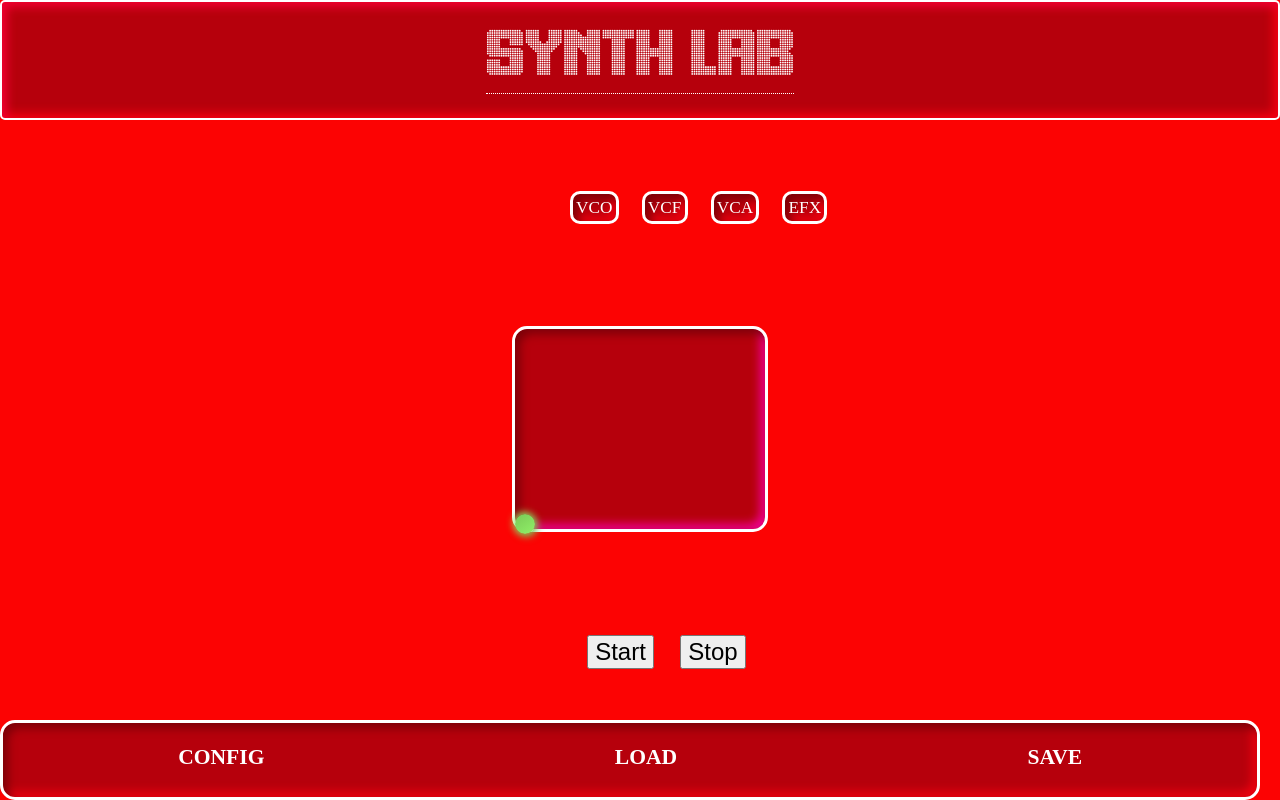
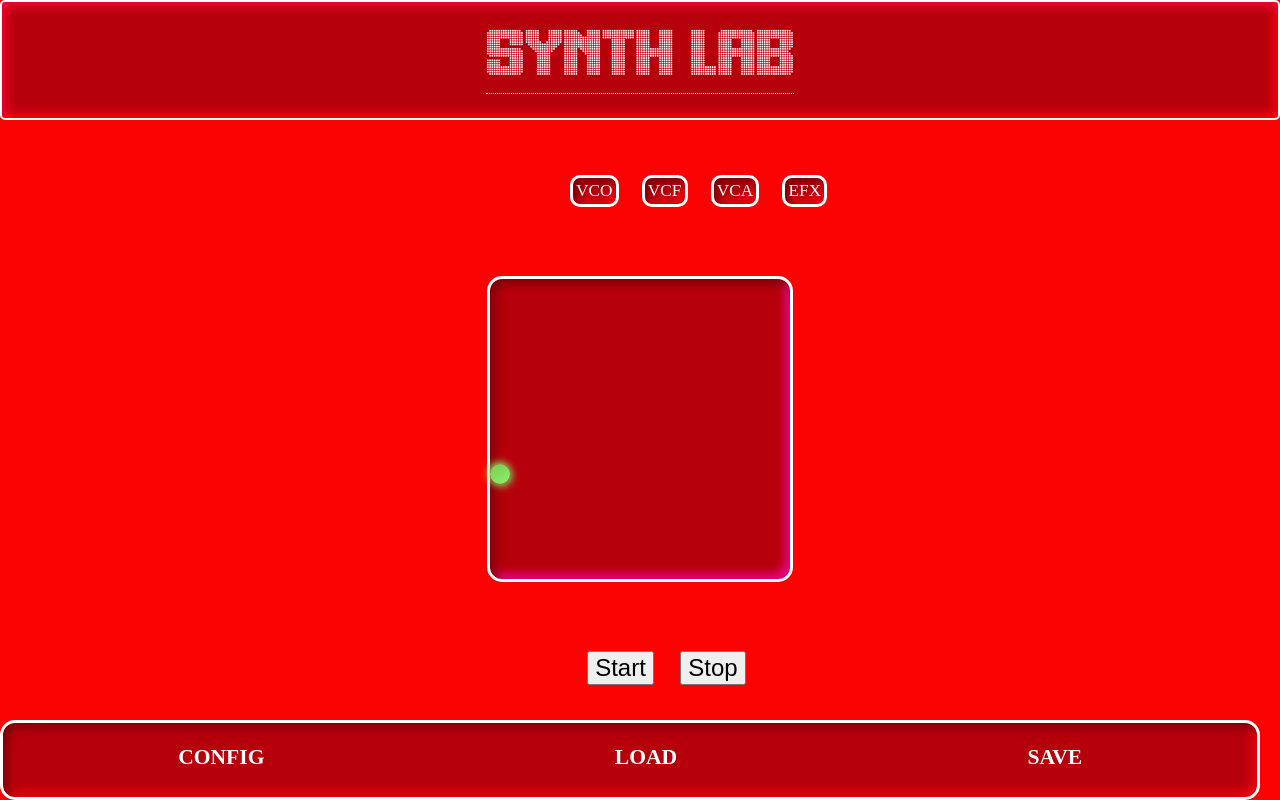
Before and after one commit to PhilippAubert/capstone-digitalSynth, a React (Create React App) app: page / in a window 1280 px wide. Built offline with nearby package versions, Linux system fonts and the light colour scheme.

Commit message:
Add handlePointerUp Event, synth now playable via touchpad

```diff
--- a/src/App.js
+++ b/src/App.js
@@ -114,10 +114,6 @@ export default function App() {
   function handleTouchChange(coordinates) {
     setOsc1Frequency(coordinates.y);
     setOsc2Frequency(coordinates.x);
-  }
-
-  function handleTouchStart() {
-    console.log("touch start");
   }
 
   useEffect(() => {
@@ -282,6 +278,7 @@ export default function App() {
           <Touchpad
             onTouchChange={handleTouchChange}
             onTouchStart={onClickStart}
+            onTouchEnd={onClickStop}
           />
           <div className="OnOff_Board">
             <button className="OnOff" onClick={onClickStart}>
--- a/src/components/Touchpad.js
+++ b/src/components/Touchpad.js
@@ -1,7 +1,7 @@
 import { useState } from "react";
 import "./css/Touchpad.css";
 
-export default function Touchpad({ onTouchChange, onTouchStart }) {
+export default function Touchpad({ onTouchChange, onTouchStart, onTouchEnd }) {
   const [pointPos, setPointPos] = useState({ x: 15, y: 200 });
 
   function handlePointerDown() {
@@ -17,11 +17,16 @@ export default function Touchpad({ onTouchChange, onTouchStart }) {
     onTouchChange(coordinates);
   }
 
+  function handlePointerUp() {
+    onTouchEnd();
+  }
+
   return (
     <div
       className="Touchpad"
       onPointerDown={handlePointerDown}
       onPointerMove={handlePointerMove}
+      onPointerUp={handlePointerUp}
     >
       <div
         className={`box`}
--- a/src/components/css/Touchpad.css
+++ b/src/components/css/Touchpad.css
@@ -1,6 +1,6 @@
 .Touchpad {
-  height: 200px;
-  width: 250px;
+  height: 300px;
+  width: 300px;
   border: 3px solid white;
   border-radius: 15px;
   position: relative;
```
